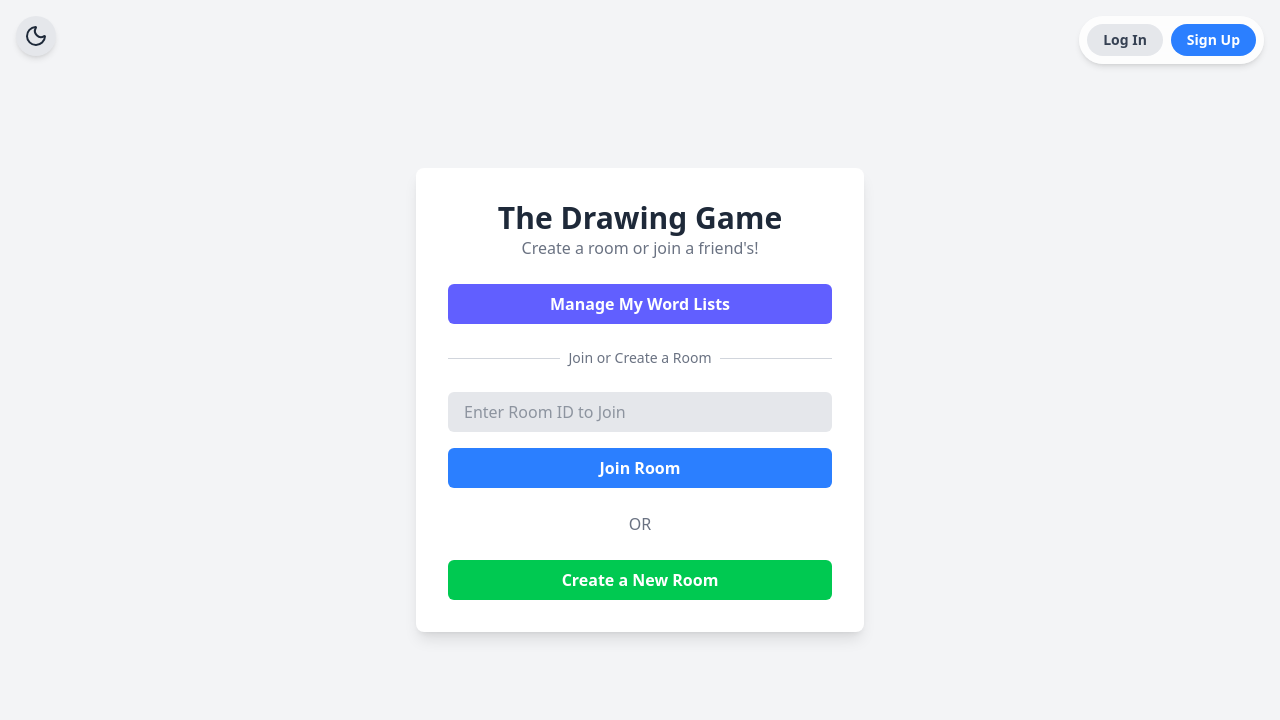
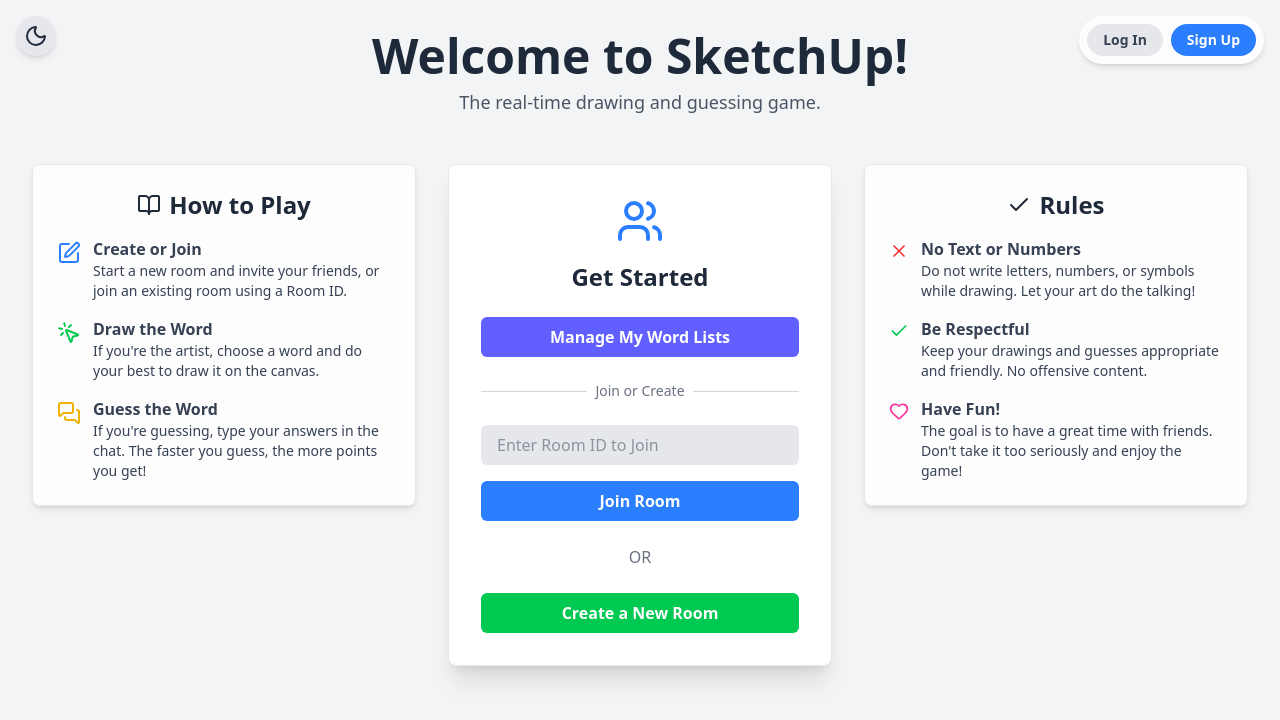
Before and after one commit to shaktisankpal/SketchUp, a React (Vite) app in the folder frontend/: page / in a window 1280 px wide. Shown: the top 720 px of the page. Built offline with nearby package versions, Linux system fonts and the light colour scheme.

Commit message:
Home page changed

```diff
--- a/frontend/src/Pages/Home/Home.jsx
+++ b/frontend/src/Pages/Home/Home.jsx
@@ -2,7 +2,17 @@ import { useState } from "react";
 import { useNavigate } from "react-router-dom";
 import { v4 as uuidv4 } from "uuid";
 import Navbar from "../../Components/Navbar/Navbar";
-import ThemeToggle from "../../Components/ThemeToggle/ThemeToggle"; // ✨ Import ThemeToggle
+import ThemeToggle from "../../Components/ThemeToggle/ThemeToggle";
+import {
+  PenSquare,
+  Users,
+  MessagesSquare,
+  MousePointerClick,
+  Check,
+  X,
+  Heart,
+  BookOpen,
+} from "lucide-react";
 
 const Home = () => {
   const [roomId, setRoomId] = useState("");
@@ -21,17 +31,68 @@ const Home = () => {
   };
 
   return (
-    <div className="relative flex items-center justify-center min-h-screen bg-gray-100 dark:bg-slate-900 p-4">
+    <div className="relative min-h-screen w-full bg-gray-100 dark:bg-slate-900 p-4 sm:p-8 overflow-x-hidden">
       <Navbar />
-      <ThemeToggle position="top-left" /> {/* ✨ Added to the top-left */}
-      <div className="w-full max-w-md p-6 md:p-8 space-y-6 bg-white dark:bg-gray-800 rounded-lg shadow-lg">
+      <ThemeToggle position="top-left" />
+
+      <div className="text-center mb-8 sm:mb-12">
+        <h1 className="text-4xl sm:text-5xl font-bold text-gray-800 dark:text-white">
+          Welcome to SketchUp!
+        </h1>
+        <p className="text-lg text-gray-600 dark:text-gray-400 mt-2">
+          The real-time drawing and guessing game.
+        </p>
+      </div>
+
+      {/* ✨ New three-column grid layout for larger screens */}
+      <div className="grid grid-cols-1 lg:grid-cols-3 gap-8 max-w-7xl mx-auto items-start">
+        {/* ✨ How to Play Section (Left Column) */}
+        <div className="bg-white/80 dark:bg-gray-800/50 backdrop-blur-sm p-6 rounded-lg shadow-md border border-gray-200 dark:border-gray-700">
+          <h2 className="text-2xl font-bold text-center mb-4 text-gray-800 dark:text-white flex items-center justify-center gap-2">
+            <BookOpen className="w-6 h-6" />
+            How to Play
+          </h2>
+          <ul className="space-y-4 text-gray-700 dark:text-gray-300">
+            <li className="flex items-start gap-3">
+              <PenSquare className="w-6 h-6 text-blue-500 flex-shrink-0 mt-1" />
+              <div>
+                <h3 className="font-semibold">Create or Join</h3>
+                <p className="text-sm">
+                  Start a new room and invite your friends, or join an existing
+                  room using a Room ID.
+                </p>
+              </div>
+            </li>
+            <li className="flex items-start gap-3">
+              <MousePointerClick className="w-6 h-6 text-green-500 flex-shrink-0 mt-1" />
+              <div>
+                <h3 className="font-semibold">Draw the Word</h3>
+                <p className="text-sm">
+                  If you're the artist, choose a word and do your best to draw
+                  it on the canvas.
+                </p>
+              </div>
+            </li>
+            <li className="flex items-start gap-3">
+              <MessagesSquare className="w-6 h-6 text-yellow-500 flex-shrink-0 mt-1" />
+              <div>
+                <h3 className="font-semibold">Guess the Word</h3>
+                <p className="text-sm">
+                  If you're guessing, type your answers in the chat. The faster
+                  you guess, the more points you get!
+                </p>
+              </div>
+            </li>
+          </ul>
+        </div>
+
+        {/* ✨ Main Form (Center Column) */}
+        <div className="w-full max-w-md p-6 md:p-8 space-y-6 bg-white dark:bg-gray-800 rounded-lg shadow-xl border border-gray-200 dark:border-gray-700 mx-auto">
           <div className="text-center">
-          <h1 className="text-3xl font-bold text-gray-800 dark:text-white">
-            The Drawing Game
-          </h1>
-          <p className="text-gray-500 dark:text-gray-400">
-            Create a room or join a friend's!
-          </p>
+            <Users className="w-12 h-12 mx-auto text-blue-500 mb-4" />
+            <h2 className="text-2xl font-bold text-gray-800 dark:text-white">
+              Get Started
+            </h2>
           </div>
 
           <div className="text-center">
@@ -49,7 +110,7 @@ const Home = () => {
             </div>
             <div className="relative flex justify-center text-sm">
               <span className="px-2 bg-white dark:bg-gray-800 text-gray-500 dark:text-gray-400">
-              Join or Create a Room
+                Join or Create
               </span>
             </div>
           </div>
@@ -79,6 +140,47 @@ const Home = () => {
             Create a New Room
           </button>
         </div>
+
+        {/* ✨ Rules Section (Right Column) */}
+        <div className="bg-white/80 dark:bg-gray-800/50 backdrop-blur-sm p-6 rounded-lg shadow-md border border-gray-200 dark:border-gray-700">
+          <h2 className="text-2xl font-bold text-center mb-4 text-gray-800 dark:text-white flex items-center justify-center gap-2">
+            <Check className="w-6 h-6" />
+            Rules
+          </h2>
+          <ul className="space-y-4 text-gray-700 dark:text-gray-300">
+            <li className="flex items-start gap-3">
+              <X className="w-5 h-5 text-red-500 flex-shrink-0 mt-1" />
+              <div>
+                <h3 className="font-semibold">No Text or Numbers</h3>
+                <p className="text-sm">
+                  Do not write letters, numbers, or symbols while drawing. Let
+                  your art do the talking!
+                </p>
+              </div>
+            </li>
+            <li className="flex items-start gap-3">
+              <Check className="w-5 h-5 text-green-500 flex-shrink-0 mt-1" />
+              <div>
+                <h3 className="font-semibold">Be Respectful</h3>
+                <p className="text-sm">
+                  Keep your drawings and guesses appropriate and friendly. No
+                  offensive content.
+                </p>
+              </div>
+            </li>
+            <li className="flex items-start gap-3">
+              <Heart className="w-5 h-5 text-pink-500 flex-shrink-0 mt-1" />
+              <div>
+                <h3 className="font-semibold">Have Fun!</h3>
+                <p className="text-sm">
+                  The goal is to have a great time with friends. Don't take it
+                  too seriously and enjoy the game!
+                </p>
+              </div>
+            </li>
+          </ul>
+        </div>
+      </div>
     </div>
   );
 };
```
Lines whose indentation alone changed are shown as unchanged.
